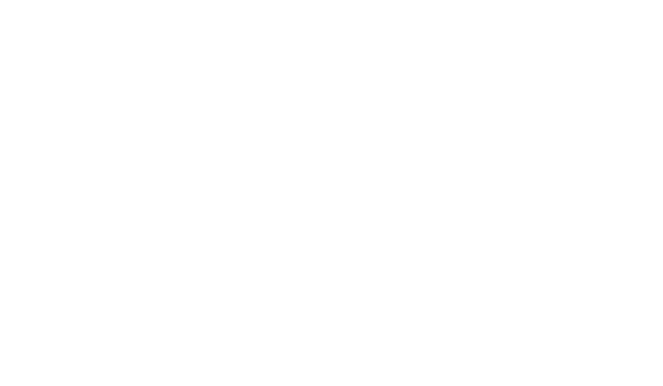
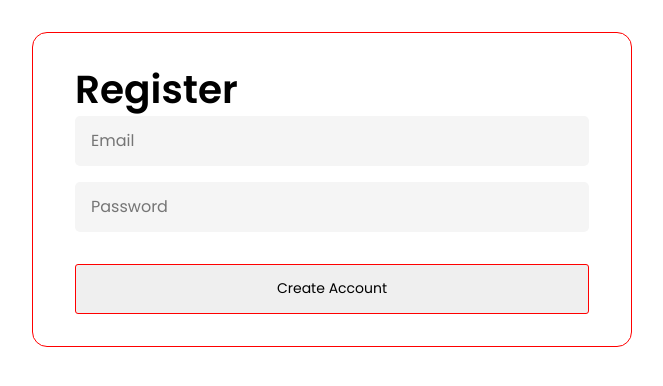
Before and after one commit to manuelhpineda/social-media-app, a React (Vite) app in the folder client/: page /enter/login in a window 1280 px wide. Before the commit this address had no page. Shown: the top 386 px of the page, without its empty margins (308-971 px from the left). Built offline with nearby package versions, Linux system fonts and the light colour scheme.

Commit message:
added login page

```diff
--- a/client/src/Project/Auth/Register.tsx
+++ b/client/src/Project/Auth/Register.tsx
@@ -12,7 +12,12 @@
 }
 
 const schema = zod.object({
-  email: zod.string().email({ message: 'invalid email' }),
+  email: zod
+    .string({ required_error: 'Email is required' })
+    .email({ message: 'invalid email' }),
+  password: zod
+    .string()
+    .min(6, { message: 'password must be more that 6 characters long' }),
 })
 
 const Register = () => {
@@ -39,6 +44,7 @@
             placeholder={'Password'}
             {...register('password')}
           />
+          {errors.password?.message && <p>{errors.password?.message}</p>}
           <Button mt={5} isFull type={'submit'}>
             Create Account
           </Button>
--- a/client/src/Project/index.tsx
+++ b/client/src/Project/index.tsx
@@ -9,10 +9,11 @@
     <>
       <Routes>
         <Route path={'/'}>
-          <Route path={'/'} element={<HomePage />} />
+          <Route index element={<HomePage />} />
         </Route>
         <Route path={'/enter'}>
-          <Route path={'/enter'} element={<Register />} />
+          <Route path={'login'} element={<Register />} />
+          <Route path={'register'} element={<Register />} />
         </Route>
       </Routes>
     </>
```
Also changed, not shown: client/src/Project/Auth/Login.tsx (added, +13 -0 lines).
